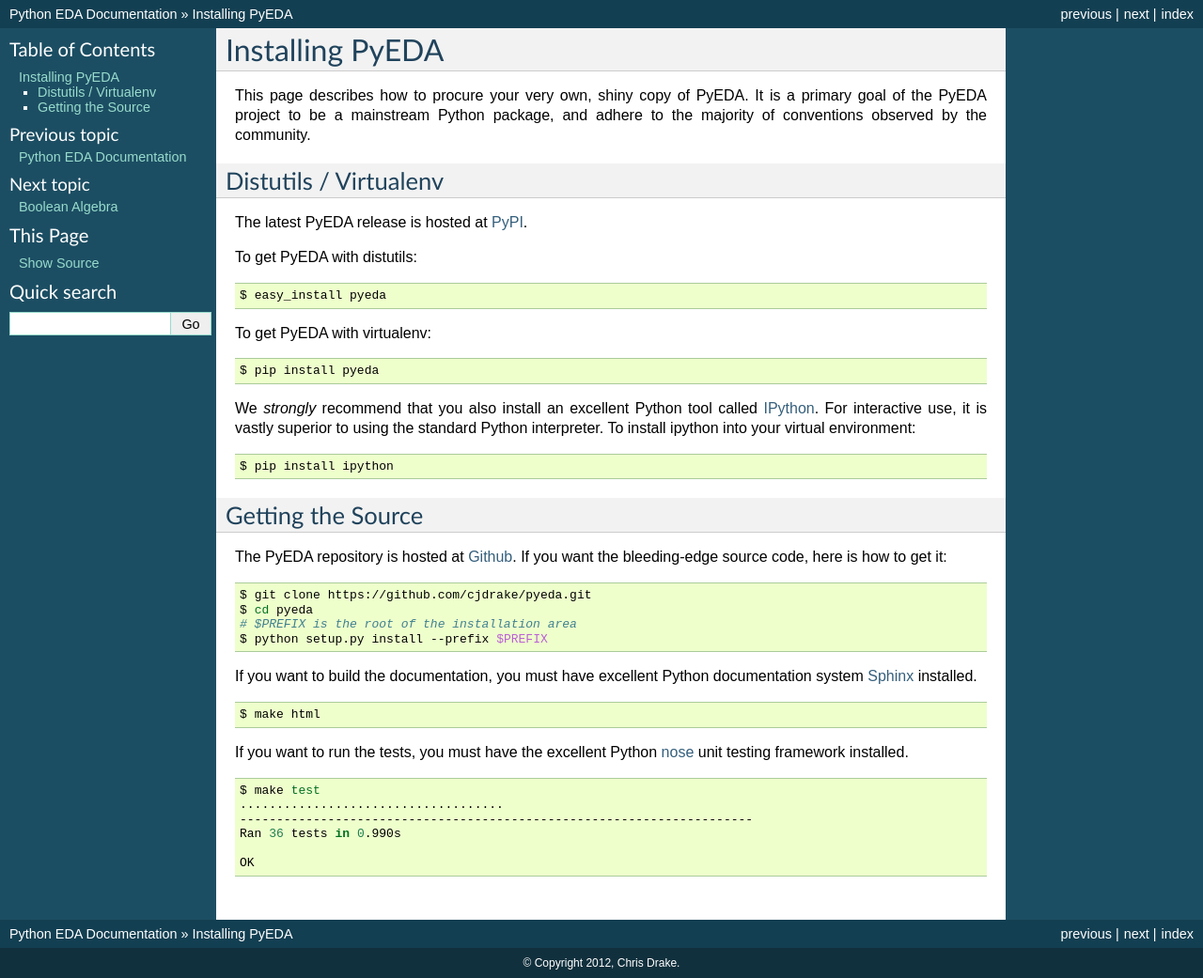
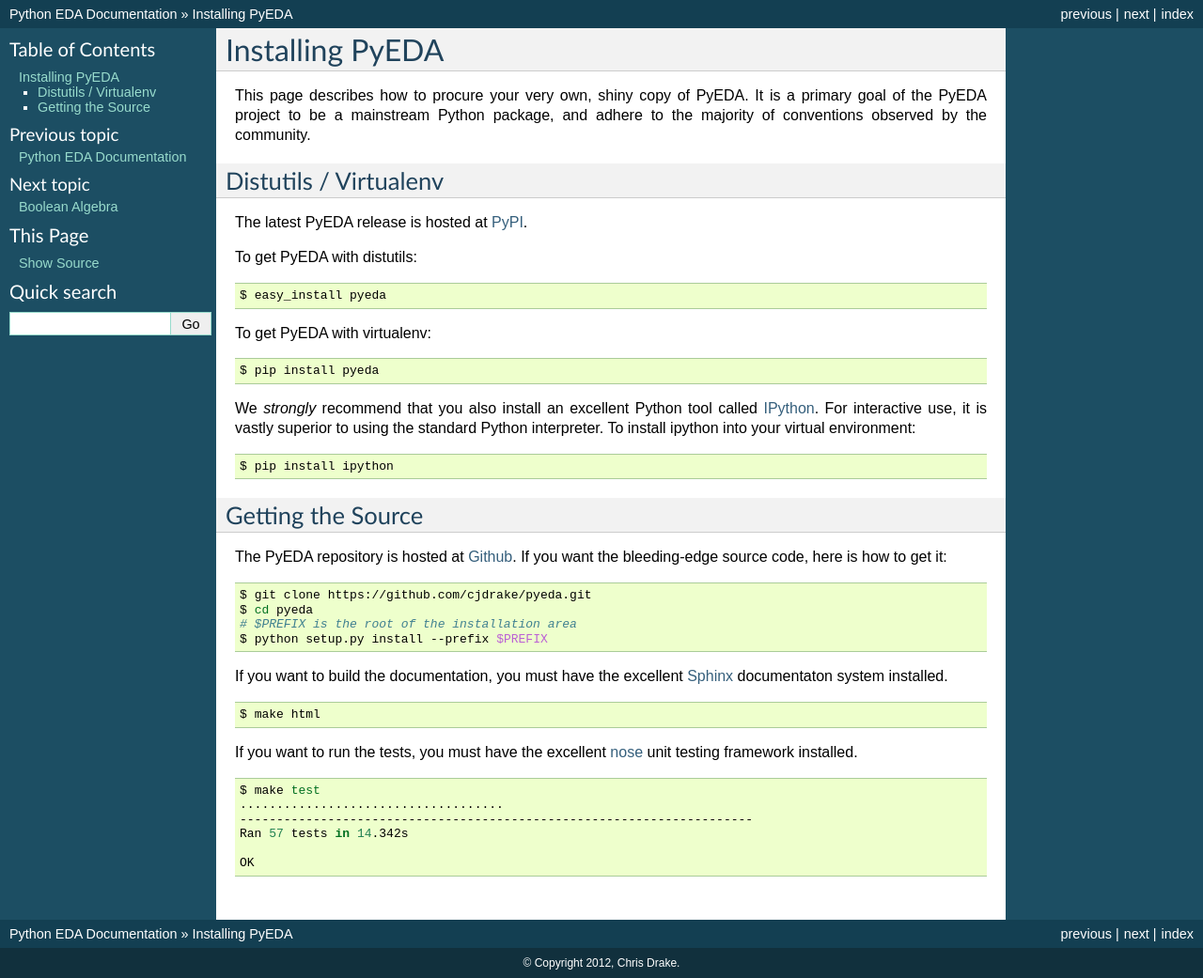
Before and after one commit to cjdrake/pyeda, a Sphinx documentation site: the page built from doc/source/install.rst, in a window 1280 px wide. Shown: the whole page at 94% size. Built offline with Sphinx 7.4.7, drawn with Linux system fonts in a browser that asks for light colours.

Commit message:
Cleanup installation doc

```diff
--- a/doc/source/install.rst
+++ b/doc/source/install.rst
@@ -1,12 +1,12 @@
 .. install.rst
 
-====================
-  Installing PyEDA
-====================
+****************
+Installing PyEDA
+****************
 
-This page describes how to procure your very own, shiny copy of PyEDA. It is
-a primary goal of the PyEDA project to be a mainstream Python package, and
-adhere to the majority of conventions observed by the community.
+This page describes how to procure your very own, shiny copy of PyEDA.
+It is a primary goal of the PyEDA project to be a mainstream Python package,
+and adhere to the majority of conventions observed by the community.
 
 Distutils / Virtualenv
 ======================
@@ -25,17 +25,18 @@
    $ pip install pyeda
 
 We *strongly* recommend that you also install an excellent Python tool called
-`IPython <http://ipython.org>`_. For interactive use, it is vastly superior to
-using the standard Python interpreter. To install ipython into your virtual
-environment::
+`IPython <http://ipython.org>`_.
+For interactive use,
+it is vastly superior to using the standard Python interpreter.
+To install ipython into your virtual environment::
 
    $ pip install ipython
 
 Getting the Source
 ==================
 
-The PyEDA repository is hosted at `Github <https://github.com>`_. If you want
-the bleeding-edge source code, here is how to get it:
+The PyEDA repository is hosted at `Github <https://github.com>`_.
+If you want the bleeding-edge source code, here is how to get it:
 
 .. parsed-literal::
 
@@ -44,22 +45,23 @@
    # $PREFIX is the root of the installation area
    $ python setup.py install --prefix $PREFIX
 
-If you want to build the documentation, you must have excellent Python
-documentation system `Sphinx <http://sphinx.pocoo.org>`_ installed.
+If you want to build the documentation,
+you must have the excellent `Sphinx <http://sphinx.pocoo.org>`_
+documentaton system installed.
 
 .. parsed-literal::
 
    $ make html
 
-If you want to run the tests, you must have the excellent Python
-`nose <http://nose.readthedocs.org/en/latest>`_ unit testing framework
-installed.
+If you want to run the tests,
+you must have the excellent `nose <http://nose.readthedocs.org/en/latest>`_
+unit testing framework installed.
 
 .. parsed-literal::
 
    $ make test
    ....................................
    ----------------------------------------------------------------------
-   Ran 36 tests in 0.990s
+   Ran 57 tests in 14.342s
 
    OK
```
